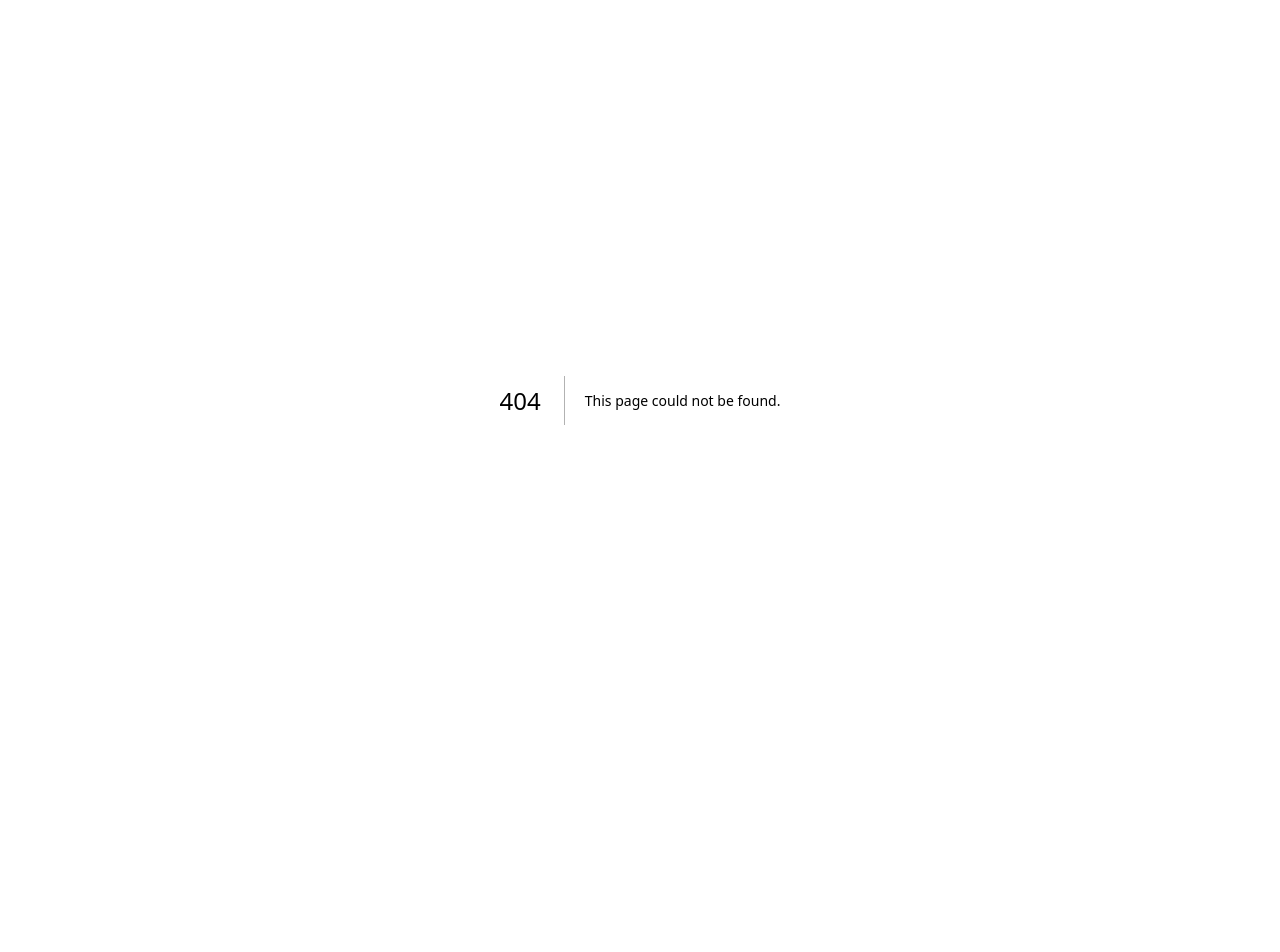
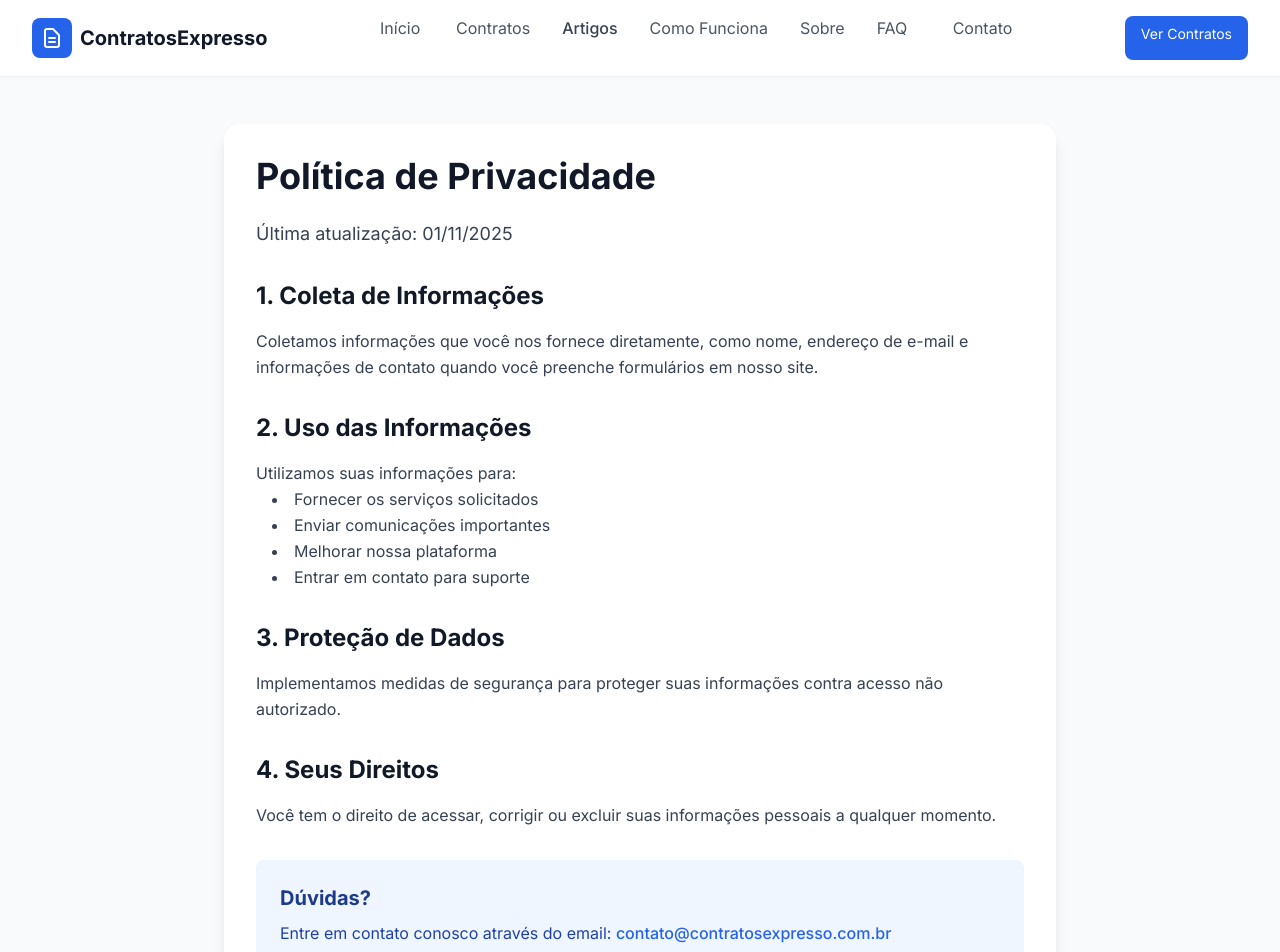
Before and after one commit to mestrereginaldo-site/contratosexpresso-site, a Next.js app: page /politica-de-privacidade in a window 1280 px wide. Before the commit this address had no page. Shown: the top 952 px of the page. Before the commit the page ends 800 px from the top, so only its background shows below. Built offline with nearby package versions, Linux system fonts and the light colour scheme.

Commit message:
Create page.js

```diff
--- /dev/null
+++ b/app/politica-de-privacidade/page.js
@@ -0,0 +1,65 @@
+import Header from '../../components/Header'
+import Footer from '../../components/Footer'
+
+export default function PoliticaPrivacidade() {
+  return (
+    <main>
+      <Header />
+
+      <section className="min-h-screen bg-gray-50 py-12">
+        <div className="max-w-4xl mx-auto px-4 sm:px-6 lg:px-8">
+          <div className="bg-white rounded-2xl shadow-lg p-8">
+            <h1 className="text-3xl md:text-4xl font-bold text-gray-900 mb-6">
+              Política de Privacidade
+            </h1>
+
+            <div className="prose prose-lg max-w-none text-gray-700">
+              <p className="text-lg mb-6">
+                Última atualização: {new Date().toLocaleDateString('pt-BR')}
+              </p>
+
+              <h2 className="text-2xl font-bold text-gray-900 mt-8 mb-4">1. Coleta de Informações</h2>
+              <p>
+                Coletamos informações que você nos fornece diretamente, como nome, endereço de e-mail
+                e informações de contato quando você preenche formulários em nosso site.
+              </p>
+
+              <h2 className="text-2xl font-bold text-gray-900 mt-8 mb-4">2. Uso das Informações</h2>
+              <p>
+                Utilizamos suas informações para:
+              </p>
+              <ul className="list-disc list-inside ml-4">
+                <li>Fornecer os serviços solicitados</li>
+                <li>Enviar comunicações importantes</li>
+                <li>Melhorar nossa plataforma</li>
+                <li>Entrar em contato para suporte</li>
+              </ul>
+
+              <h2 className="text-2xl font-bold text-gray-900 mt-8 mb-4">3. Proteção de Dados</h2>
+              <p>
+                Implementamos medidas de segurança para proteger suas informações contra acesso não autorizado.
+              </p>
+
+              <h2 className="text-2xl font-bold text-gray-900 mt-8 mb-4">4. Seus Direitos</h2>
+              <p>
+                Você tem o direito de acessar, corrigir ou excluir suas informações pessoais a qualquer momento.
+              </p>
+
+              <div className="bg-blue-50 p-6 rounded-lg mt-8">
+                <h3 className="text-xl font-bold text-blue-900 mb-2">Dúvidas?</h3>
+                <p className="text-blue-800">
+                  Entre em contato conosco através do email:{' '}
+                  <a href="mailto:contato@contratosexpresso.com.br" className="text-blue-600 hover:text-blue-800 font-medium">
+                    contato@contratosexpresso.com.br
+                  </a>
+                </p>
+              </div>
+            </div>
+          </div>
+        </div>
+      </section>
+
+      <Footer />
+    </main>
+  )
+}
```
